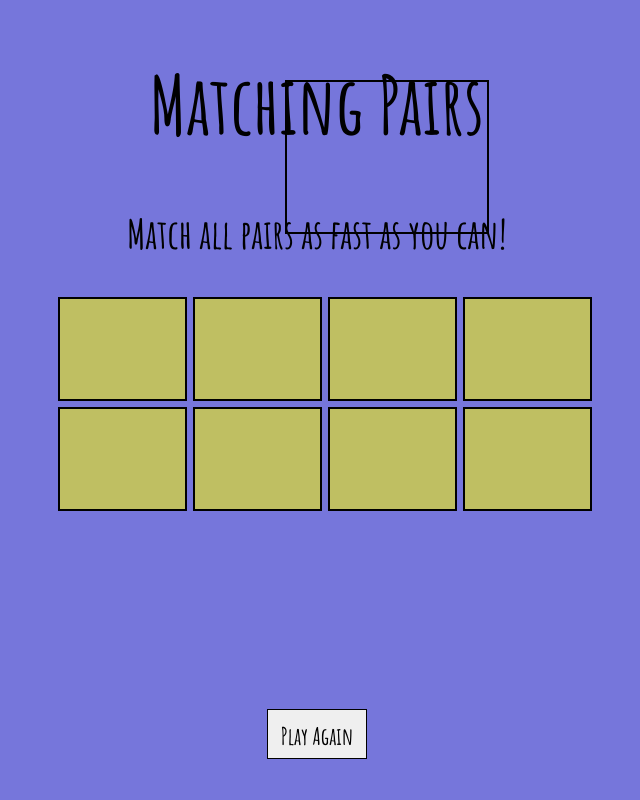
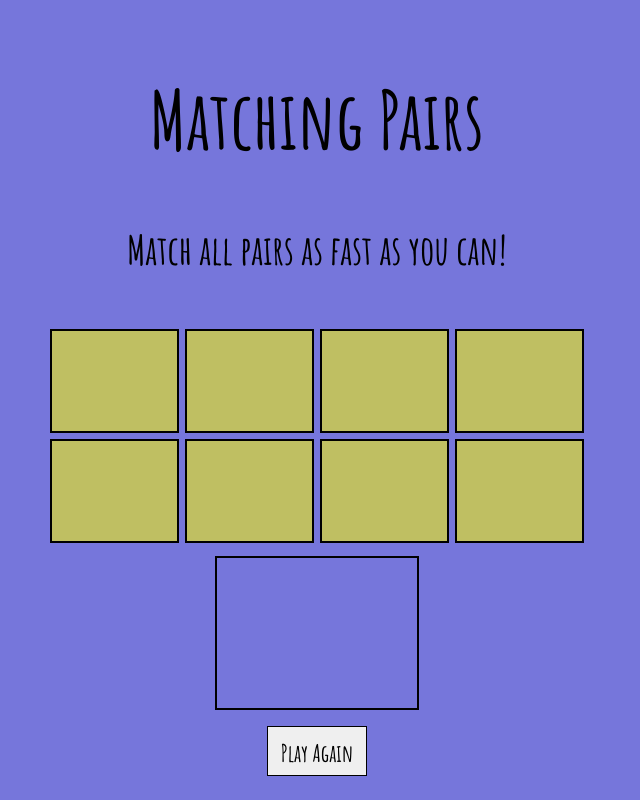
Before and after one commit to skyeager/Matching-Pairs-Game, a plain HTML site: page index2.html in a window 1280 px wide. Shown: the whole page, without its empty margins (323-963 px from the left). Drawn offline with Linux system fonts and the light colour scheme.

Commit message:
message box centered, text centered

```diff
--- a/style.css
+++ b/style.css
@@ -43,6 +43,11 @@ body{
 
 .gamePageBody{
   background-color: rgb(118, 118, 219);
+  display: flex;
+  flex-direction: column;
+  justify-content: space-around;
+  align-items: center;
+  height: 97vh;
 }
 
 .container{
@@ -110,38 +115,23 @@ outline: 2px solid black;
   font-family: 'Amatic SC';
   width: 100px;
   height: 50px;
-  margin: auto;
-  margin-top: 200px;
-  display: grid;
   line-height: 50px;
 }
 
-
-/* /div */
 .messageSpace{
+  font-size: 40px;
+  font-family: 'Amatic SC';
   display: flex;
+  justify-content: center;
   align-items: center;
-  justify-content: center;
-  border: 2px solid black;
-  font-family: 'Amatic SC';
-  width: 200px;
-  height: 150px;
-  position: absolute;
-  bottom: 275px;
-  left: 600px;
-  font-size: 40px;
-
 }
 
 .messageContainer{
-  position: relative;
+  border: 2px solid black;
+  width: 200px;
+  height: 150px;
   font-family: 'Amatic SC';
-
-
-/* .messageBox{
-  font-family: 'Amatic SC';
-  display: grid;
-  justify-content: right;
-  margin-right: 50px;
-  margin-bottom: -200px;
-} */
+  display: flex;
+  justify-content: center;
+  align-items: center;
+}
```
Also changed, not shown: index2.html (+2 -1 lines).
